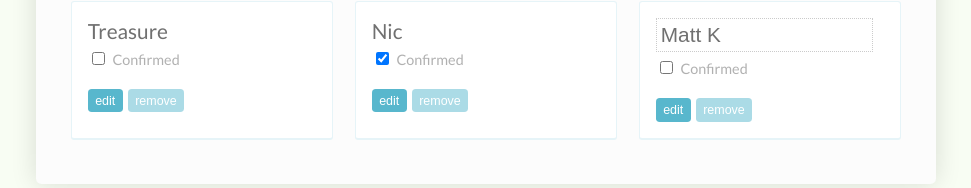
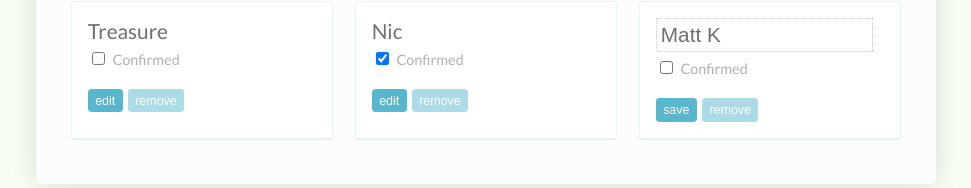
Before and after one commit to ydnay/reactRSVPApp, a React (Create React App) app: page / in a window 1280 px wide. Shown: the part 492-680 px from the top of the page, without its empty margins (154-1125 px from the left). Built offline with nearby package versions, Linux system fonts and the light colour scheme.

Commit message:
Add a handler to input to change guestName in state

```diff
--- a/src/App.js
+++ b/src/App.js
@@ -43,6 +43,19 @@
   toggleEditingAt = index =>
     this.toggleGuestPropertyAt("isEditing", index);
 
+  setNameAt = (name, indexToChange) =>
+    this.setState({
+      guests: this.state.guests.map((guest, index) => {
+        if (index === indexToChange) {
+          return {
+            ...guest,
+            name
+          };
+        }
+        return guest;
+      })
+    });
+
   getTotalInvited = () => this.state.guests.length;
   // getAttendingGuests = () =>
   // getUnconfirmedGuests= () =>
@@ -85,7 +98,8 @@
           <GuestList
             guests={this.state.guests}
             toggleConfirmationAt={this.toggleConfirmationAt}
-            toggleEditingAt={this.toggleEditingAt} />
+            toggleEditingAt={this.toggleEditingAt}
+            setNameAt={this.setNameAt} />
         </div>
     </div>
     );
--- a/src/Guest.js
+++ b/src/Guest.js
@@ -6,7 +6,9 @@
 const Guest = props =>
 
     <li>
-        <GuestName isEditing={props.isEditing}>
+        <GuestName
+            isEditing={props.isEditing}
+            handleNameEdits={e => props.setName(e.target.value)}>
             {props.name}
         </GuestName>
         <label>
@@ -15,7 +17,9 @@
                 checked={props.isConfirmed}
                 onChange={props.handleConfirmation} /> Confirmed
         </label>
-        <button onClick={props.handleToggleEditing}>edit</button>
+        <button onClick={props.handleToggleEditing}>
+            {props.isEditing ? "save": "edit"}
+        </button>
         <button>remove</button>
     </li>
 
@@ -26,7 +30,8 @@
     isConfirmed: PropTypes.bool.isRequired,
     isEditing: PropTypes.bool.isRequired,
     handleConfirmation: PropTypes.func.isRequired,
-    handleToggleEditing: PropTypes.func.isRequired
+    handleToggleEditing: PropTypes.func.isRequired,
+    setName: PropTypes.func.isRequired
 }
 
 export default Guest;
--- a/src/GuestList.js
+++ b/src/GuestList.js
@@ -12,14 +12,16 @@
                 isConfirmed={guest.isConfirmed}
                 isEditing={guest.isEditing}
                 handleConfirmation={() => props.toggleConfirmationAt(index)}
-                handleToggleEditing={() => props.toggleEditingAt(index)} />
+                handleToggleEditing={() => props.toggleEditingAt(index)}
+                setName={text => props.setNameAt(text, index)} />
         )}
     </ul>;
 
 GuestList.propTypes = {
     guests: PropTypes.array.isRequired,
     toggleConfirmationAt: PropTypes.func.isRequired,
-    toggleEditingAt: PropTypes.func.isRequired
+    toggleEditingAt: PropTypes.func.isRequired,
+    setNameAt: PropTypes.func.isRequired
 }
 
 export default GuestList;
--- a/src/GuestName.js
+++ b/src/GuestName.js
@@ -6,7 +6,8 @@
         return (
             <input
                 type="text"
-                value={props.children} />
+                value={props.children}
+                onChange={props.handleNameEdits} />
         );
     }
 
@@ -19,7 +20,8 @@
 
 
 GuestName.propTypes = {
-    isEditing: PropTypes.bool.isRequired
+    isEditing: PropTypes.bool.isRequired,
+    handleNameEdits: PropTypes.bool.isRequired
 };
 
 export default GuestName;
```
